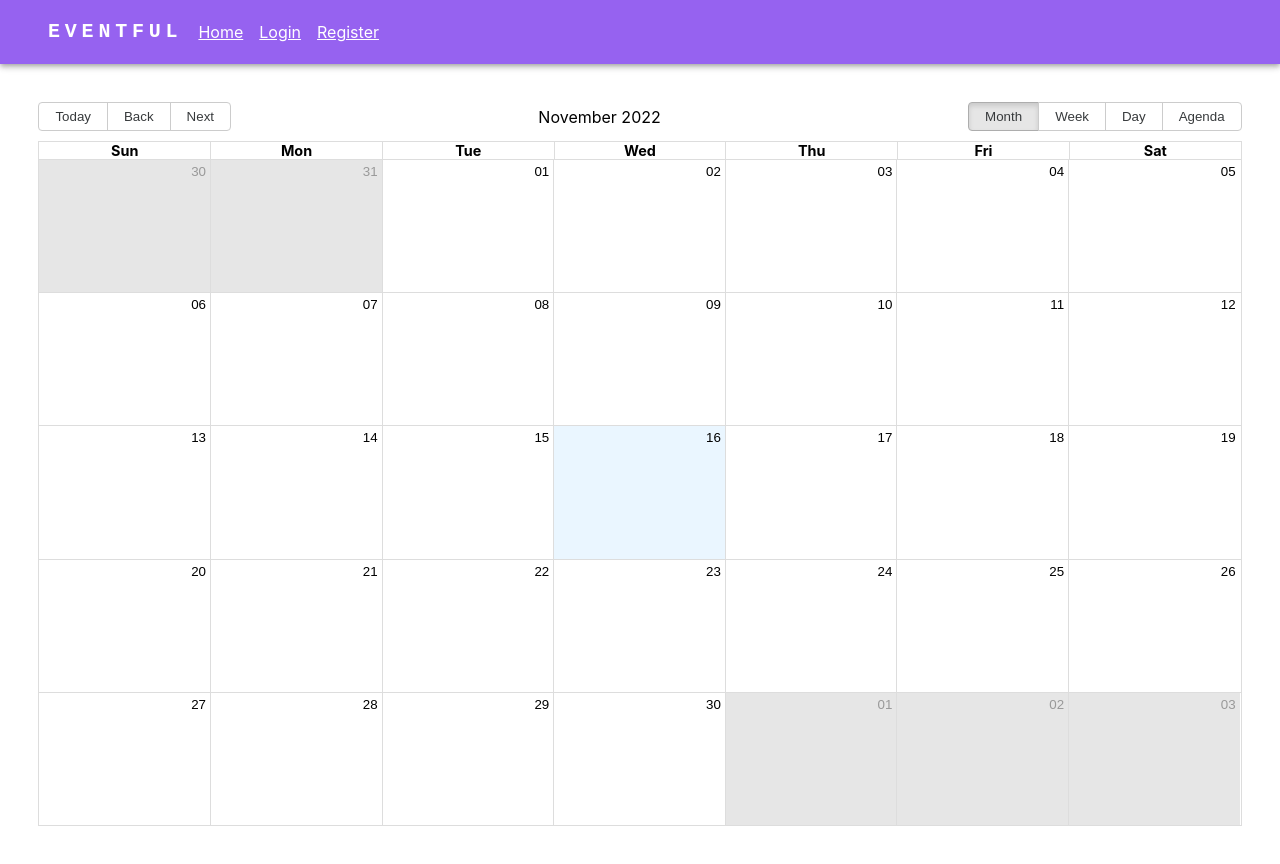
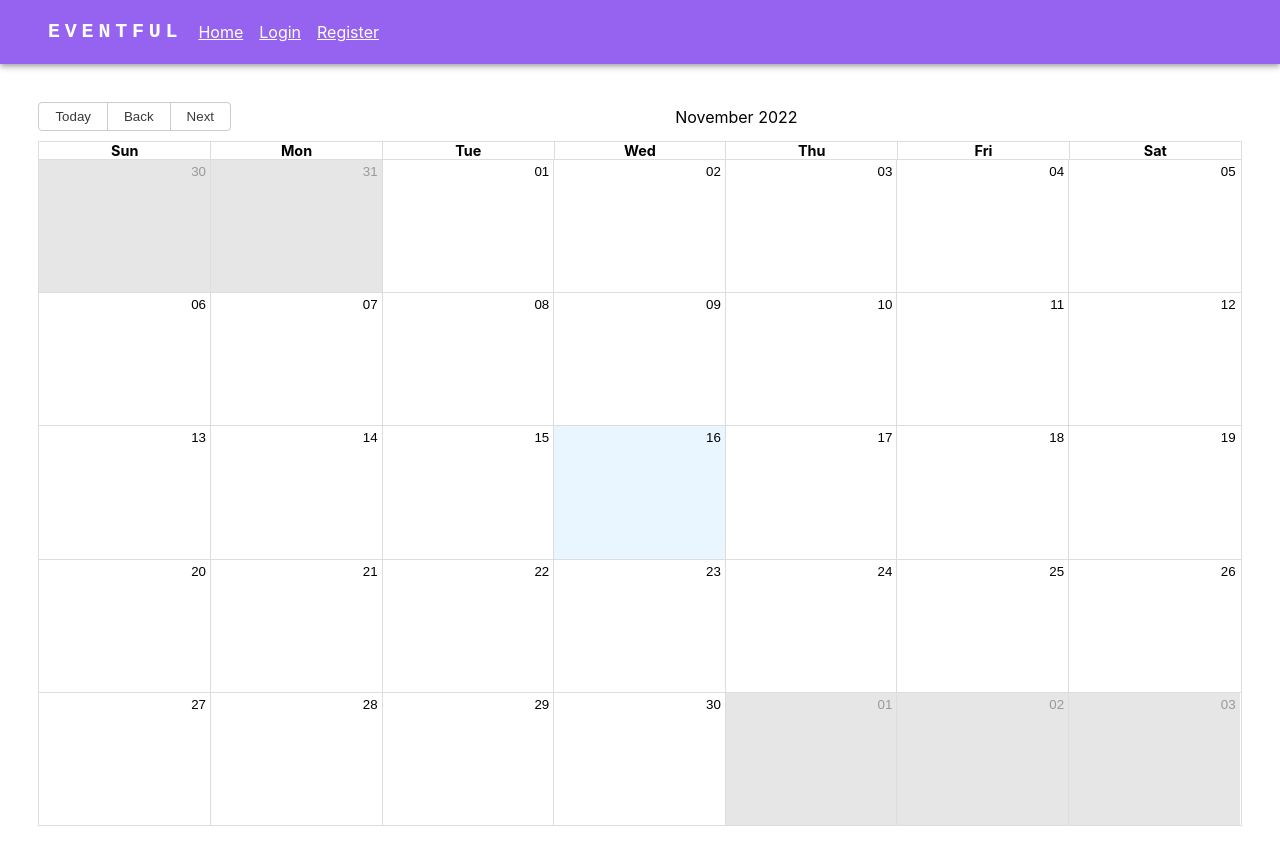
Before and after one commit to unsw-cse-comp3900-9900-22T3/capstone-project-3900-f10a-geegle, a React (Create React App) app in the folder frontend/: page /events/calendar in a window 1280 px wide. Built offline with nearby package versions, Linux system fonts and the light colour scheme; no server answers.

Commit message:
fixed calendar buttons

```diff
--- a/frontend/src/components/eventCalendar.jsx
+++ b/frontend/src/components/eventCalendar.jsx
@@ -57,6 +57,9 @@ const EventCalendar = () => {
         localizer={localizer}
         defaultDate={new Date()}
         defaultView="month"
+        views={{
+          month: true
+        }}
         events={events}
         style={styles}
         onSelectEvent={(e)=>viewEvent(e)}
```
